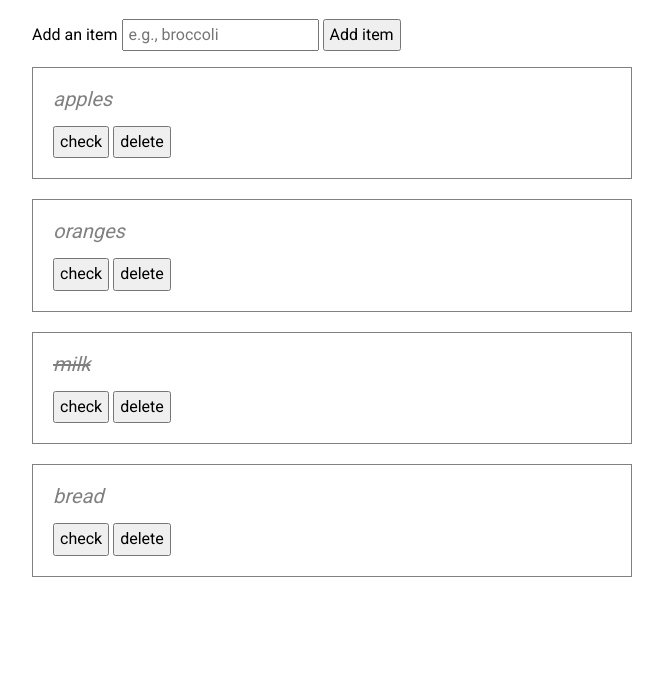
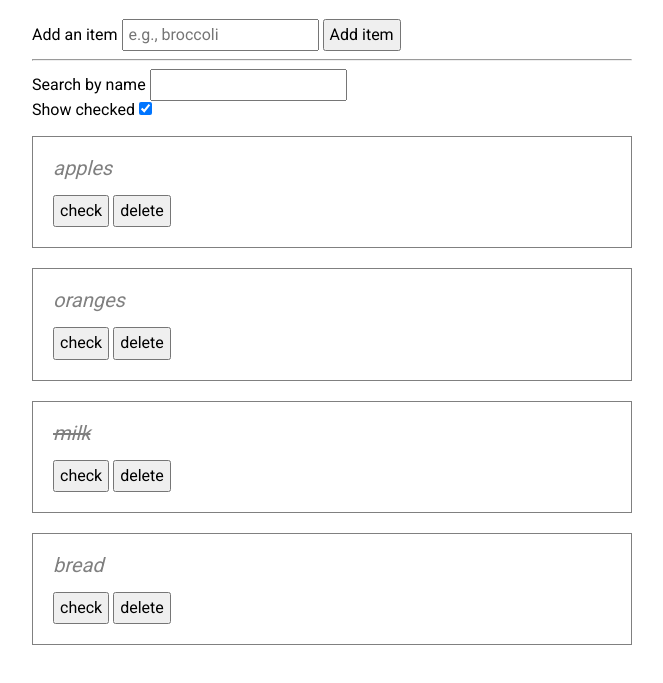
Before and after one commit to thinkful-ei-armadillo/shopping-solo-ethan, a plain HTML site: page index.html in a window 1280 px wide. Shown: the part 61-744 px from the top of the page, without its empty margins (308-971 px from the left). Drawn offline with nearby package versions, Linux system fonts and the light colour scheme.

Commit message:
Add filter controls (search, show checked)

```diff
--- a/index.html
+++ b/index.html
@@ -16,6 +16,15 @@
             <input type="text" name="shopping-list-entry" class="js-shopping-list-entry" placeholder="e.g., broccoli">
             <button type="submit">Add item</button>
         </form>
+<hr>
+        <div id="filters">
+          <label for="shopping-list-search-term">Search by name</label>
+          <input type="text" id="shopping-list-search-term">
+<br>
+          <label for="shopping-list-show-checked">Show checked
+            <input type="checkbox" id="shopping-list-show-checked" checked>
+          </label>
+        </div>
         <ul class="shopping-list js-shopping-list">
         </ul>
     </div>
```
